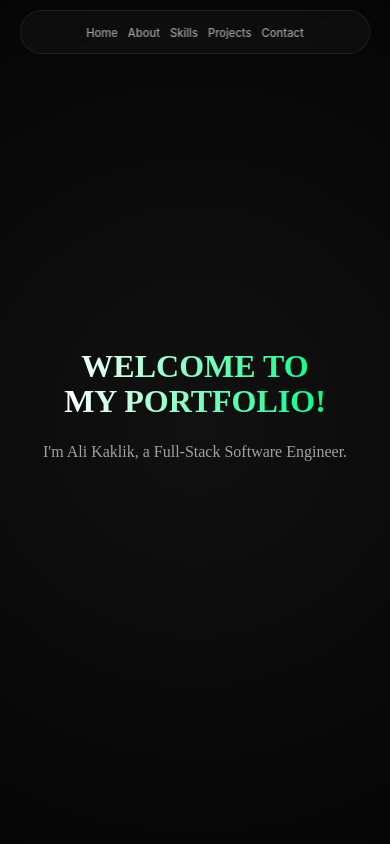
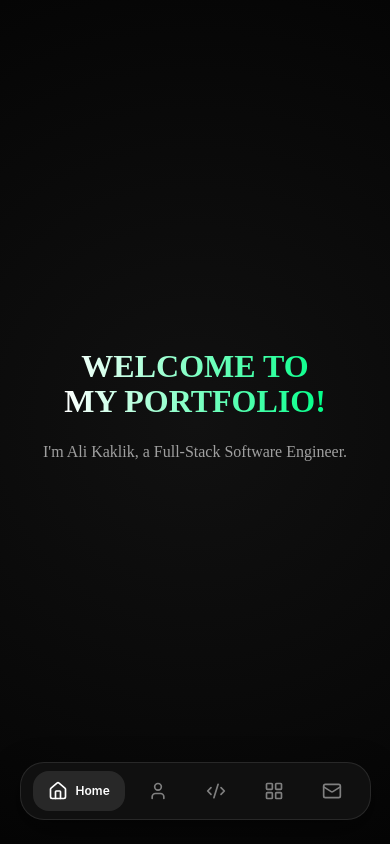
Before and after one commit to alikaklk/MyPortfolio, a React (Vite) app in the folder apps/web/: page / in a window 390 px wide. Built offline with nearby package versions, Linux system fonts and the light colour scheme.

Commit message:
feat:fixed navbar problem and make a new design for mobile only

```diff
--- a/apps/web/src/components/Navbar.module.css
+++ b/apps/web/src/components/Navbar.module.css
@@ -7,6 +7,7 @@
     width: fit-content;
 }
 
+/* PC Görünümü (Desktop) */
 .NavUl {
     display: flex;
     gap: 30px;
@@ -31,31 +32,69 @@
     text-shadow: 0 0 10px var(--accent, #00ff88);
 }
 
-@media (max-width: 768px) {
-    .Header {
-        top: 10px;
-        width: 90%;
+/* --- YENİ EKLENEN MOBİL KISIMLAR --- */
+
+.MobileNav {
+    display: none; /* Masaüstünde gizli */
+}
+
+@media (max-width: 1024px) {
+    /* Masaüstü tasarımını tamamen kapat (mor link sorununu çözen yer) */
+    .NavUl {
+        display: none !important;
     }
 
-    .NavUl {
-        gap: 15px;
-        padding: 10px 20px;
+    .Header {
+        width: 100%;
+        top: auto;
+        bottom: 24px; /* Alt kısma alıyoruz */
+        display: flex;
         justify-content: center;
-        border-radius: 50px;
     }
 
-    .NavLink {
-        font-size: 0.75rem;
+    .MobileNav {
+        display: block !important;
+        width: 90%;
+        max-width: 400px;
+    }
+
+    .MobileWrapper {
+        background: rgba(18, 18, 18, 0.9);
+        backdrop-filter: blur(15px);
+        border: 1px solid rgba(255, 255, 255, 0.1);
+        border-radius: 24px;
+        display: flex;
+        justify-content: space-around;
+        padding: 8px;
+        box-shadow: 0 10px 30px rgba(0,0,0,0.5);
+    }
+
+    .MobileLink {
+        position: relative;
+        padding: 10px 15px;
+        text-decoration: none;
+        display: flex;
+        align-items: center;
+    }
+
+    .IconContent {
+        position: relative;
+        z-index: 2;
+        display: flex;
+        align-items: center;
+        gap: 8px;
+    }
+
+    .MobileLabel {
+        color: white;
+        font-size: 12px;
+        font-weight: 600;
+    }
+
+    .ActivePill {
+        position: absolute;
+        inset: 0;
+        background: rgba(255, 255, 255, 0.1);
+        border-radius: 16px;
     }
 }
-
-@media (max-width: 480px) {
-    .NavUl {
-        gap: 10px;
-        padding: 8px 15px;
-    }
-
-    .NavLink {
-        font-size: 0.7rem;
-    }
-}
--- a/apps/web/src/components/Navbar.tsx
+++ b/apps/web/src/components/Navbar.tsx
@@ -1,27 +1,53 @@
-import { Link } from "react-router-dom";
+import { Link, useLocation } from "react-router-dom";
+import { Home, User, Code2, LayoutGrid, Mail } from "lucide-react";
+import { motion } from "framer-motion";
 import styles from "./Navbar.module.css";
 
 export default function Navbar() {
+  const location = useLocation();
+
   return (
     <header className={styles.Header}>
-      <nav>
+      {/* 1. SENİN ESKİ NAVBARIN (Dokunulmadı) */}
+      <nav className={styles.DesktopNav}>
         <ul className={styles.NavUl}>
-          <li>
-            <Link to="/" className={styles.NavLink}>Home</Link>
-          </li>
-          <li>
-            <Link to="/about" className={styles.NavLink}>About</Link>
-          </li>
-          <li>
-            <Link to="/skills" className={styles.NavLink}>Skills</Link>
-          </li>
-          <li>
-            <Link to="/projects" className={styles.NavLink}>Projects</Link>
-          </li>
-          <li>
-            <Link to="/contact" className={styles.NavLink}>Contact</Link>
-          </li>
+          <li><Link to="/" className={styles.NavLink}>Home</Link></li>
+          <li><Link to="/about" className={styles.NavLink}>About</Link></li>
+          <li><Link to="/skills" className={styles.NavLink}>Skills</Link></li>
+          <li><Link to="/projects" className={styles.NavLink}>Projects</Link></li>
+          <li><Link to="/contact" className={styles.NavLink}>Contact</Link></li>
         </ul>
+      </nav>
+
+      {/* 2. MOBİL NAVBAR (Sadece mobil için eklendi) */}
+      <nav className={styles.MobileNav}>
+        <div className={styles.MobileWrapper}>
+          {[
+            { id: 'home', icon: Home, label: 'Home', path: '/' },
+            { id: 'about', icon: User, label: 'About', path: '/about' },
+            { id: 'skills', icon: Code2, label: 'Skills', path: '/skills' },
+            { id: 'projects', icon: LayoutGrid, label: 'Projects', path: '/projects' },
+            { id: 'contact', icon: Mail, label: 'Contact', path: '/contact' }
+          ].map((item) => {
+            const isActive = location.pathname === item.path;
+            const Icon = item.icon;
+            return (
+              <Link key={item.id} to={item.path} className={styles.MobileLink}>
+                {isActive && (
+                  <motion.div
+                    layoutId="pill"
+                    className={styles.ActivePill}
+                    transition={{ type: "spring", bounce: 0.2, duration: 0.6 }}
+                  />
+                )}
+                <div className={styles.IconContent}>
+                  <Icon size={20} color={isActive ? "#fff" : "#808080"} />
+                  {isActive && <span className={styles.MobileLabel}>{item.label}</span>}
+                </div>
+              </Link>
+            );
+          })}
+        </div>
       </nav>
     </header>
   );
```
